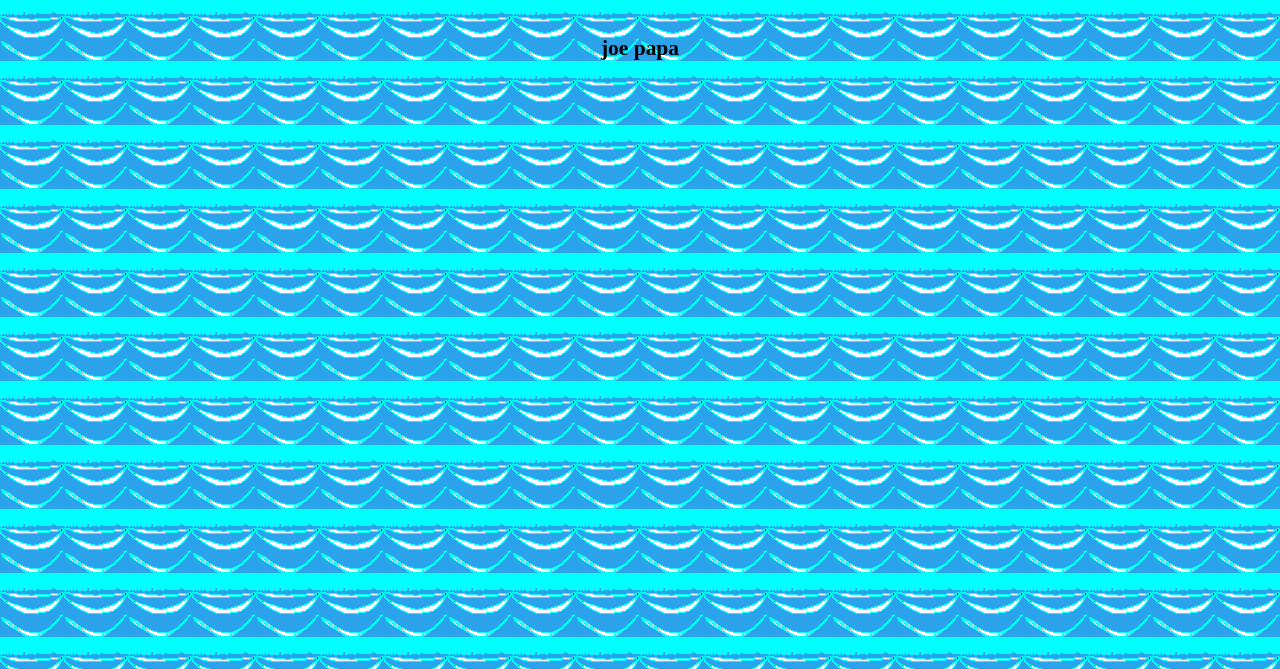
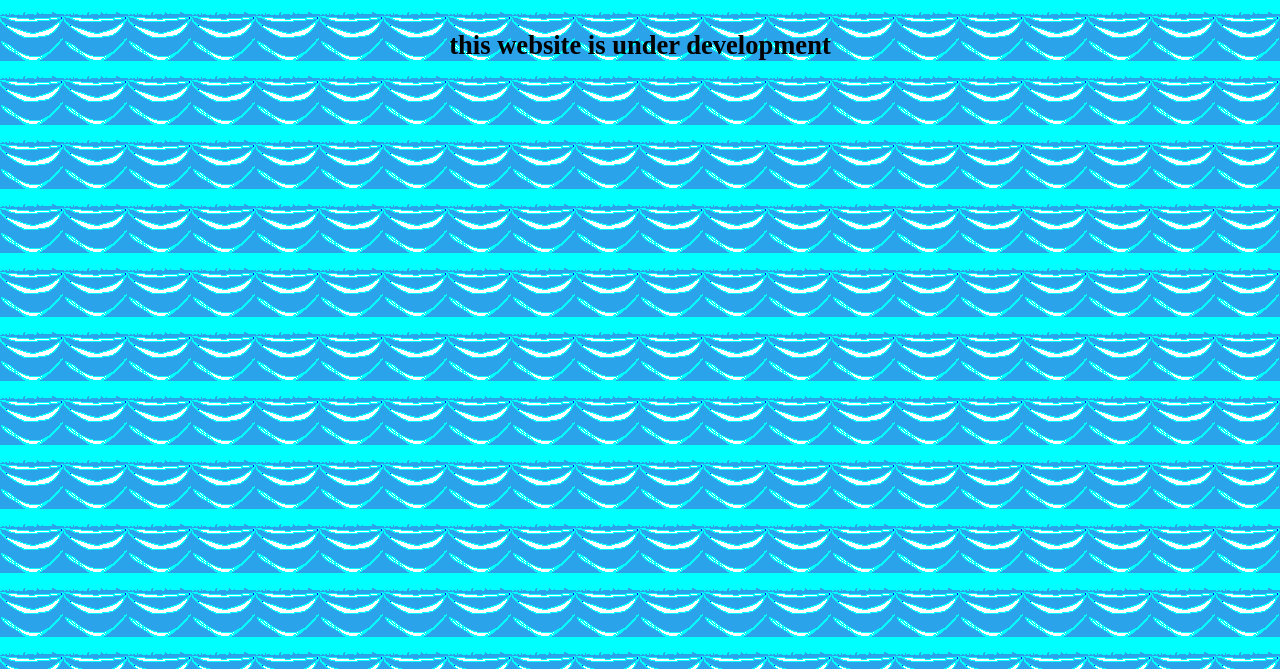
Before and after one commit to carotina06/SHa, a plain HTML site: page sito/main.html in a window 1280 px wide. Shown: the part 131-800 px from the top of the page. Drawn offline with Linux system fonts and the light colour scheme.

Commit message:
Update main.html

```diff
--- a/sito/main.html
+++ b/sito/main.html
@@ -3,7 +3,7 @@
     <body background="bgsh.png">
         <font face="Sylfaen" size="6" style="color: #000000">
         <center><h1>JOE MAMA</h1>
-        <h6>joe papa</h6>
+        <h5>this website is under development</h5>
         </center>
         </font>
     </body>
```
